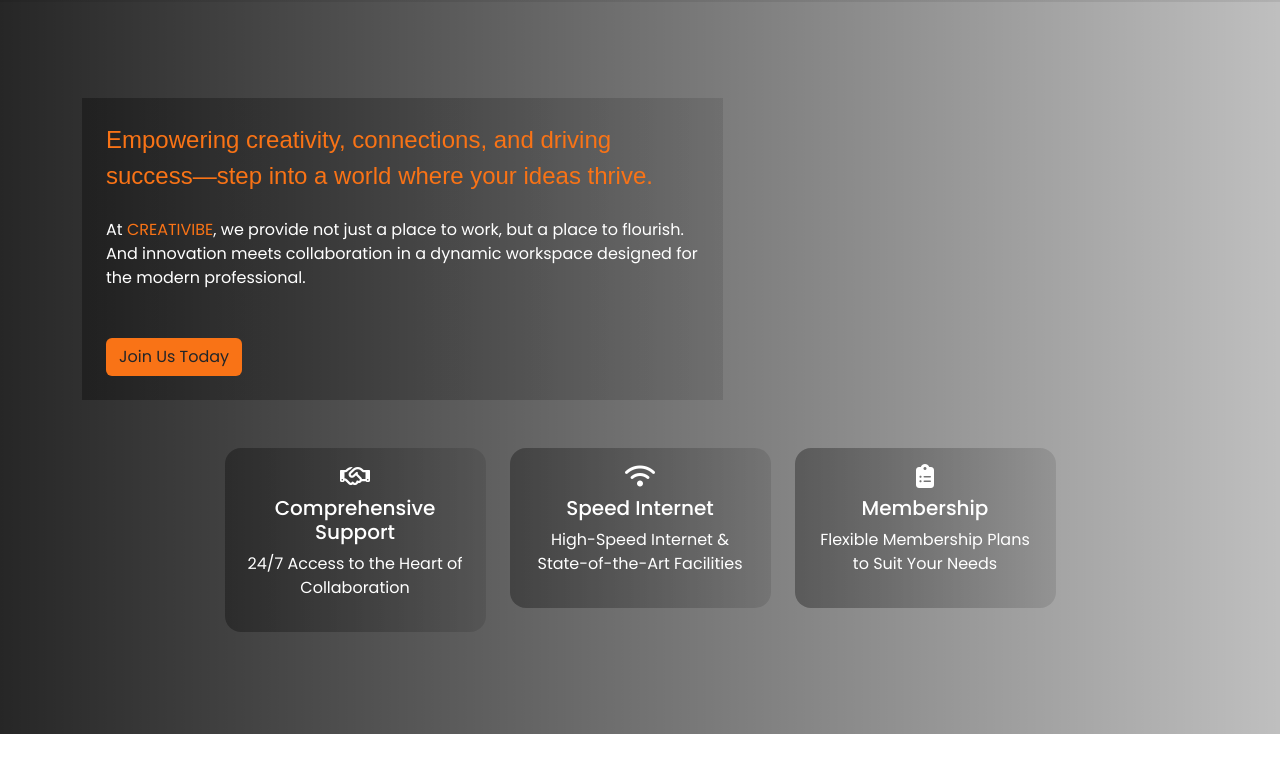
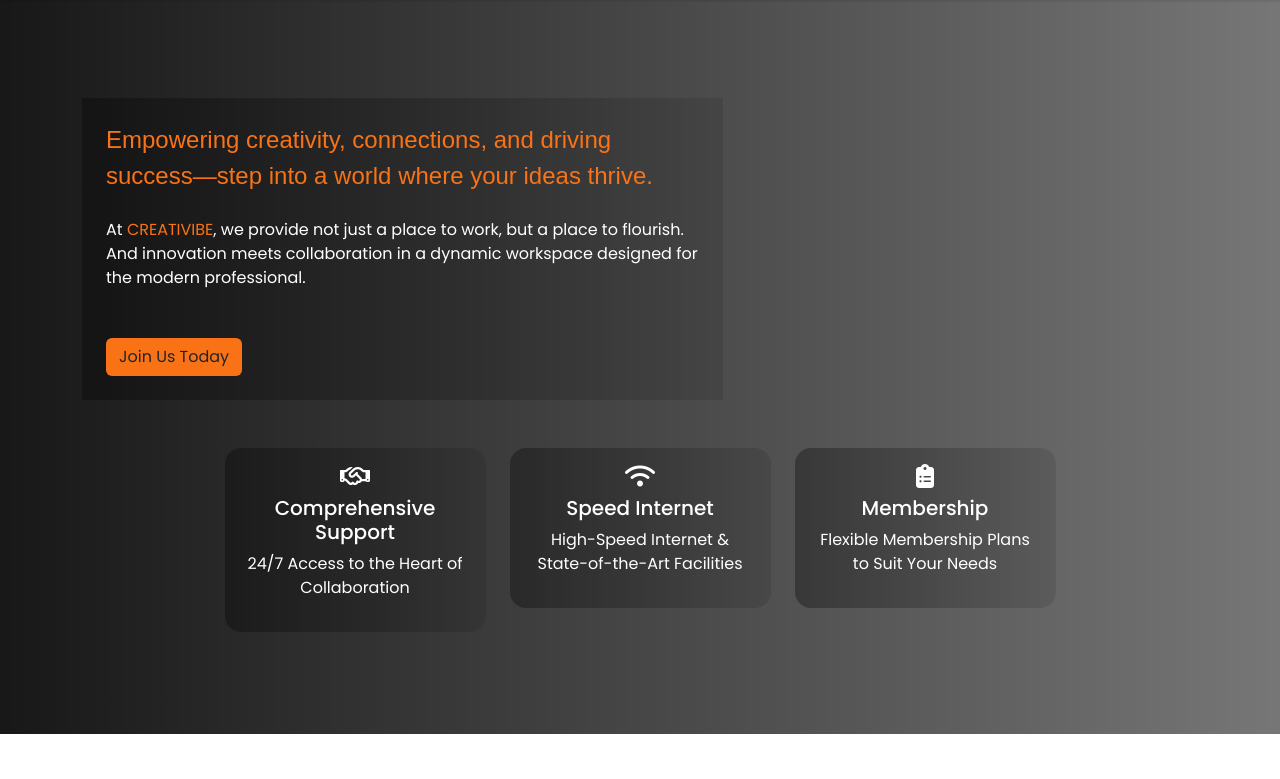
Before and after one commit to MariamAliShehata/CreatiVibe, a plain HTML site: page creativive (figma)/index.html in a window 1280 px wide. Shown: the part 66-845 px from the top of the page. Drawn offline with Linux system fonts and the light colour scheme; the site is published under a folder, as on GitHub Pages, so addresses that start at the root find nothing; a web font is replaced by a local one.

Commit message:
Update style.css

```diff
--- a/creativive (figma)/css/style.css
+++ b/creativive (figma)/css/style.css
@@ -41,7 +41,7 @@ body {
 }
 
 .header{
-    background-image: url(/imgs/background.jpg);
+    background-image: url(../imgs/background.jpg);
     background-position: center;
     background-size: cover;
 
```
